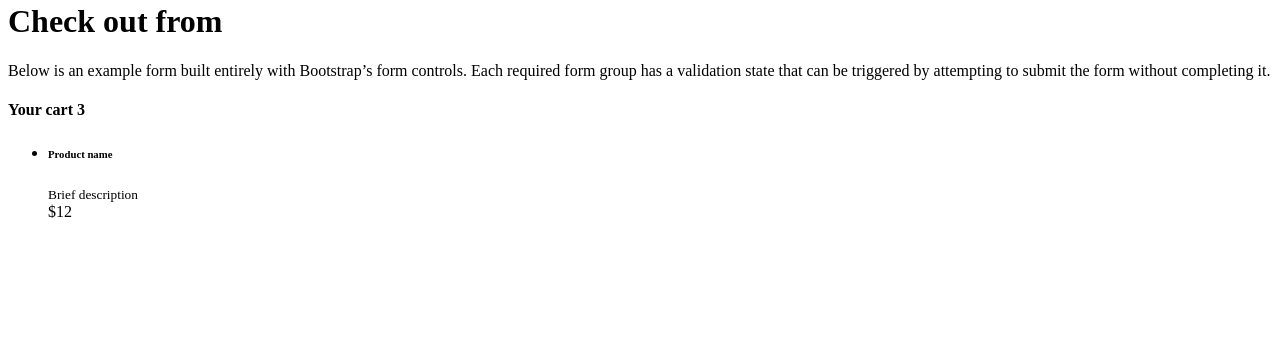
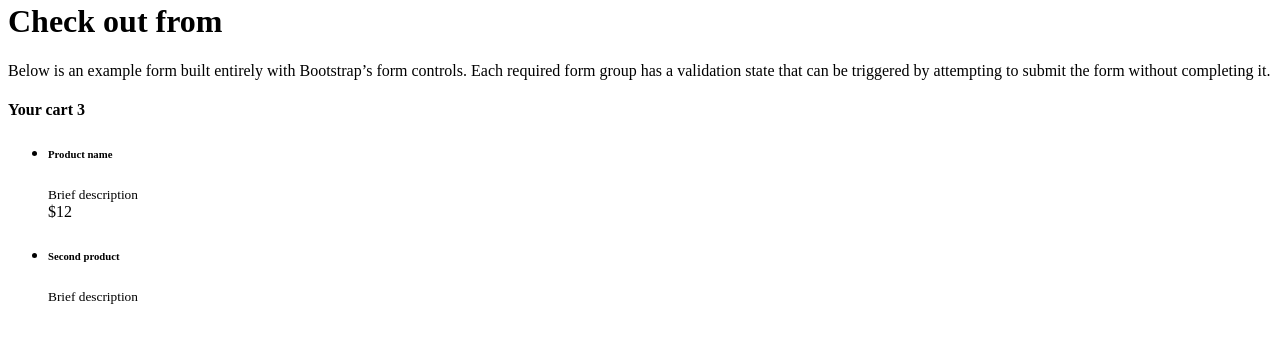
Before and after one commit to soltonbekov-aiymkyz/homework3, a plain HTML site: page index.html in a window 1280 px wide. Shown: the part 100-442 px from the top of the page. Drawn offline with Linux system fonts and the light colour scheme.

Commit message:
fdfkkdjosockocvk

```diff
--- a/index.html
+++ b/index.html
@@ -28,12 +28,11 @@
               </div>
               <span class="span12">$12</span>
             </li>
-
-
-
-
-
-
+            <li>
+                <div>
+                  <h6>Second product</h6>
+                  <small class="smalltext">Brief description</small>
+                </div>
 
 
 </body>
```
